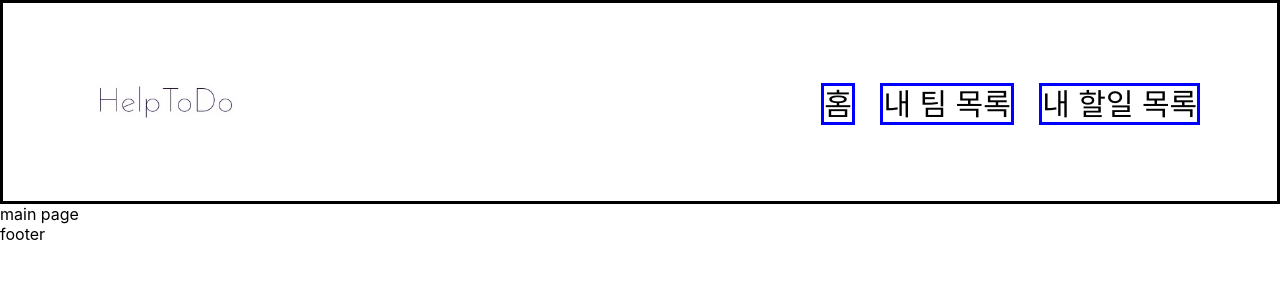
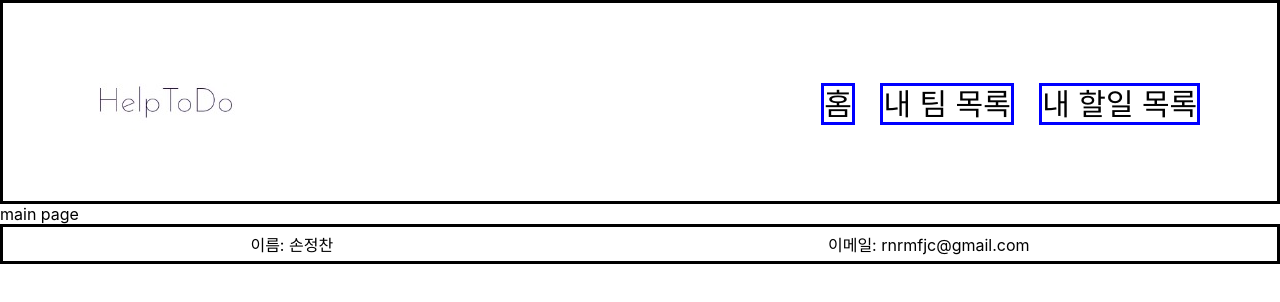
Before and after one commit to jungchanSon/HelpTodo-front, a Next.js app: page / in a window 1280 px wide. Shown: the top 302 px of the page. Built offline with nearby package versions, Linux system fonts and the light colour scheme.

Commit message:
feat: footer 추가
  최하단 간단한 footer 추가

```diff
--- a/components/Footer.jsx
+++ b/components/Footer.jsx
@@ -1,7 +1,24 @@
+import styled from "styled-components";
+
 export default function Footer() {
   return (
       <div >
-        footer
+
+        <Container>
+          <p>이름: 손정찬</p>
+          <p>이메일: rnrmfjc@gmail.com</p>
+        </Container>
+
       </div>
   )
 }
+
+const Container = styled.div`
+
+  display: flex;
+  justify-content: space-around;
+  align-items: center;
+
+  height: 5vh;
+  border: 3px solid black;
+`
```
